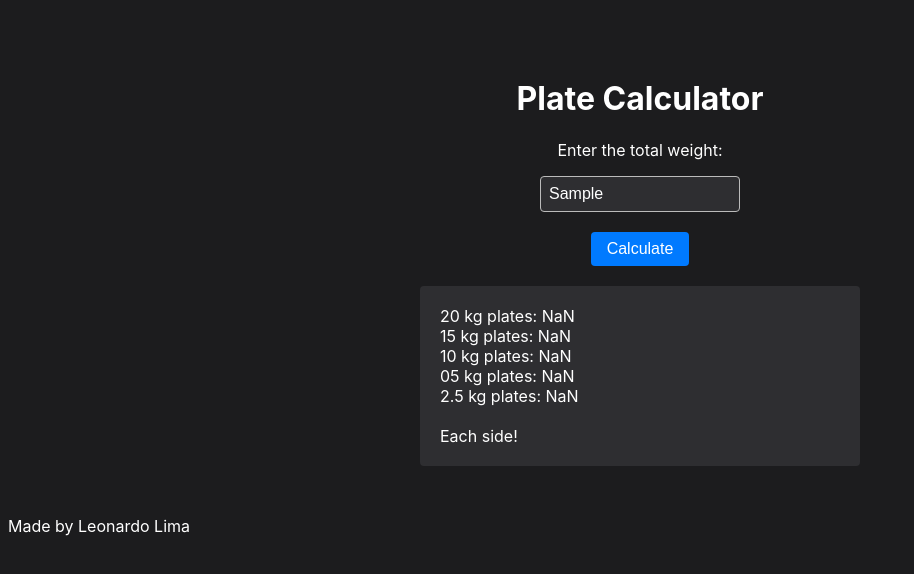
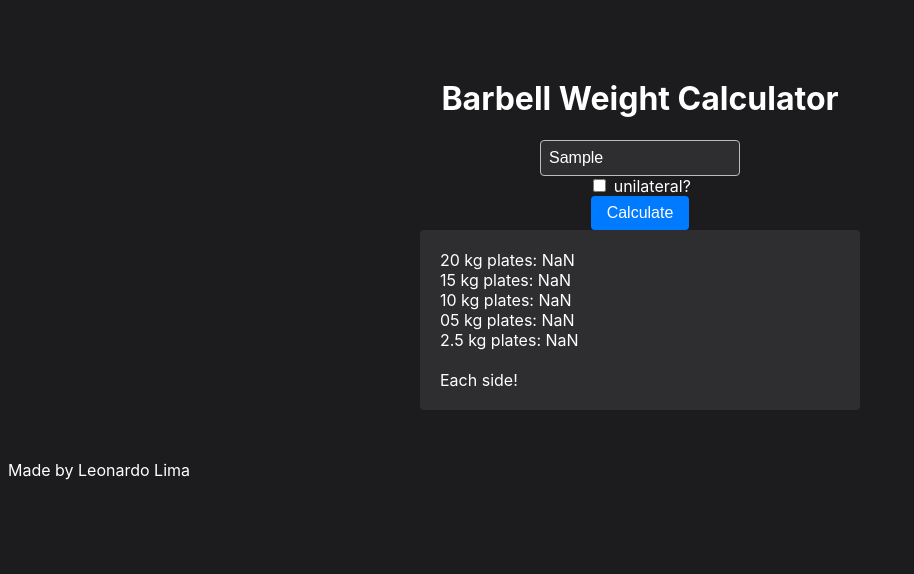
Before and after one commit to leolimasnts/barbell-weight-calculator, a plain HTML site: page index.html in a window 1280 px wide. Both pictures are taken after typing "Sample" into the empty fields and a click on the button "Calculate". Shown: the whole page, without its empty margins (0-914 px from the left). Drawn offline with Linux system fonts and the light colour scheme.

Commit message:
unilateral-checkbox

```diff
--- a/index.html
+++ b/index.html
@@ -1,20 +1,38 @@
 <html>
   <head>
     <meta charset="UTF-8">
-    <title>Plate Calculator</title>
+    <title>Barbell Weight Calculator</title>
     <link rel="stylesheet" type="text/css" href="style.css">
   </head>
+
   <body>
+
     <div id="container">
-      <h1>Plate Calculator</h1>
-      <p>Enter the total weight:</p>
-      <input id="inputWeight" type="text">
-      <br><br>
+
+      <h1>Barbell Weight Calculator</h1>
+
+      <div id="inputWeight">
+      <input id="inputWeight" type="text" placeholder="Input Weight (kgs)">
+      </div>
+
+      <div id="checkbox">
+      <input type="checkbox" id="unilateralSwitch">
+      unilateral?
+      </div>
+
+      <div>
       <button id="calculateButton">Calculate</button>
-      <br><br>
+      </div>
+
       <div id="result"></div>
+
     </div>
+
+    <footer>Made by Leonardo Lima</footer>
+
     <script src="script.js"></script>
   </body>
-  <footer>Made by Leonardo Lima</footer>
+
+
+
 </html>
--- a/script.js
+++ b/script.js
@@ -1,28 +1,33 @@
 var button = window.document.querySelector('button#calculateButton')
-
+var checkbox = window.document.querySelector('input#unilateralSwitch')
 
 button.addEventListener('click', mainFunction)
 
+
 function mainFunction() {
-    var totalWeightText = window.document.querySelector('input#inputWeight');
-    var totalWeight = Number(totalWeightText.value)
-    var lateralWeight = (totalWeight / 2)
+    let totalWeightText = window.document.querySelector('input#inputWeight');
+    let totalWeight = Number(totalWeightText.value)
 
+    if (checkbox.checked == false){
+    var mainWeight = (totalWeight / 2)
+    } else {
+    var mainWeight = (totalWeight)
+    }
 
     function calculator(plateWeight) {
-        return Math.floor(lateralWeight / plateWeight)
+        return Math.floor(mainWeight / plateWeight)
     }
 
     var amountTwenty = calculator(20);
-    lateralWeight %= 20
+    mainWeight %= 20
     var amountFifteen = calculator(15);
-    lateralWeight %= 15
+    mainWeight %= 15
     var amountTen = calculator(10);
-    lateralWeight %= 10
+    mainWeight %= 10
     var amountFive = calculator(5);
-    lateralWeight %= 5
+    mainWeight %= 5
     var amountTwoAndAHalf = calculator(2.5);
-    lateralWeight %= 2.5
+    mainWeight %= 2.5
 
     var result = window.document.querySelector('div#result');
     result.innerHTML =
```
